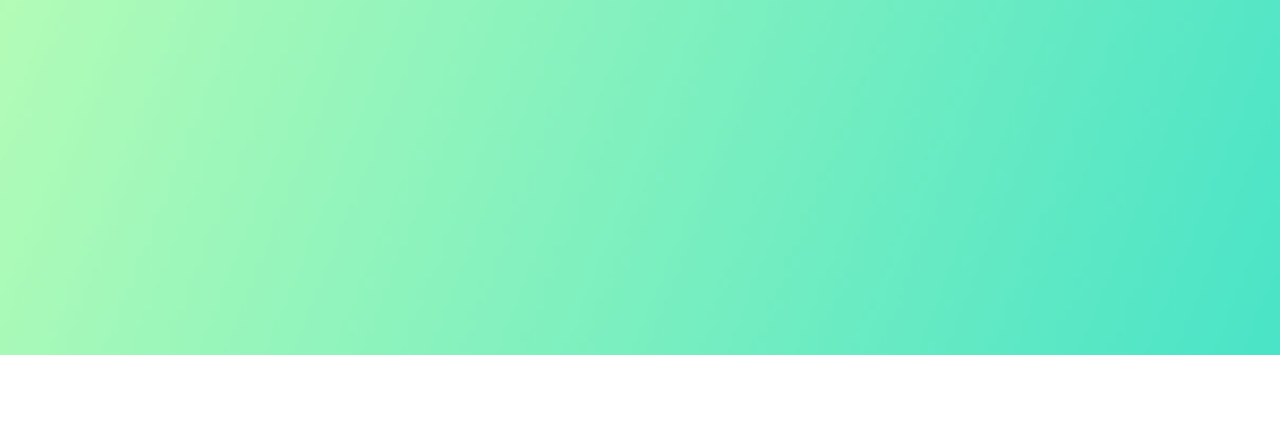
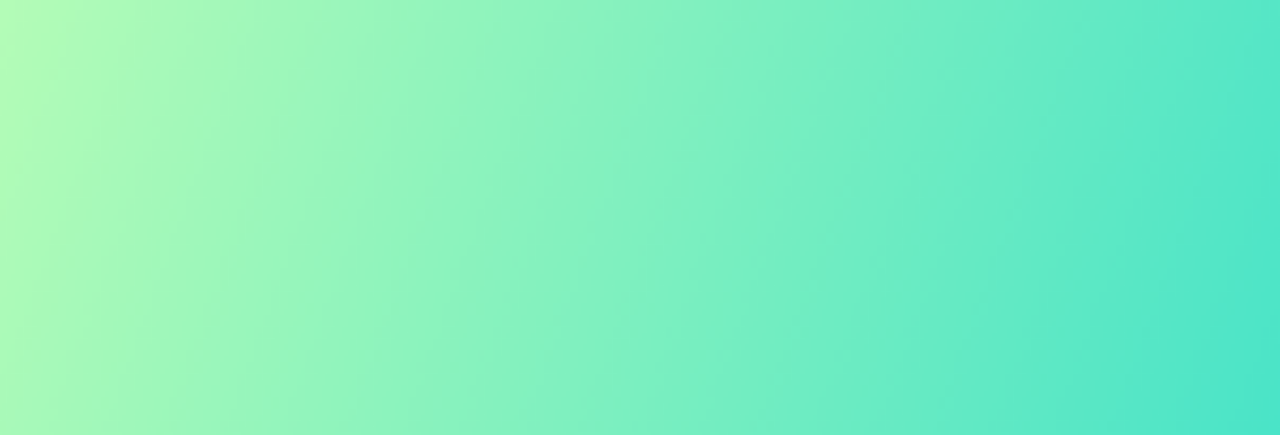
Before and after one commit to Sergio9815/my-timer-demo, a website with bundled scripts: page src/index.html in a window 1280 px wide. Shown: the part 445-880 px from the top of the page. Before the commit the page ends 800 px from the top, so only its background shows below. Built offline with nearby package versions, Linux system fonts and the light colour scheme.

Commit message:
:sparkles: Mejoras al sitio

```diff
--- a/src/styles/granim.css
+++ b/src/styles/granim.css
@@ -8,7 +8,7 @@
   position: relative;
   width: 100%;
   height: 100%;
-  min-height: 50rem;
+  min-height: 55rem;
   overflow: hidden;
   text-align: center;
   flex: 1;
```
